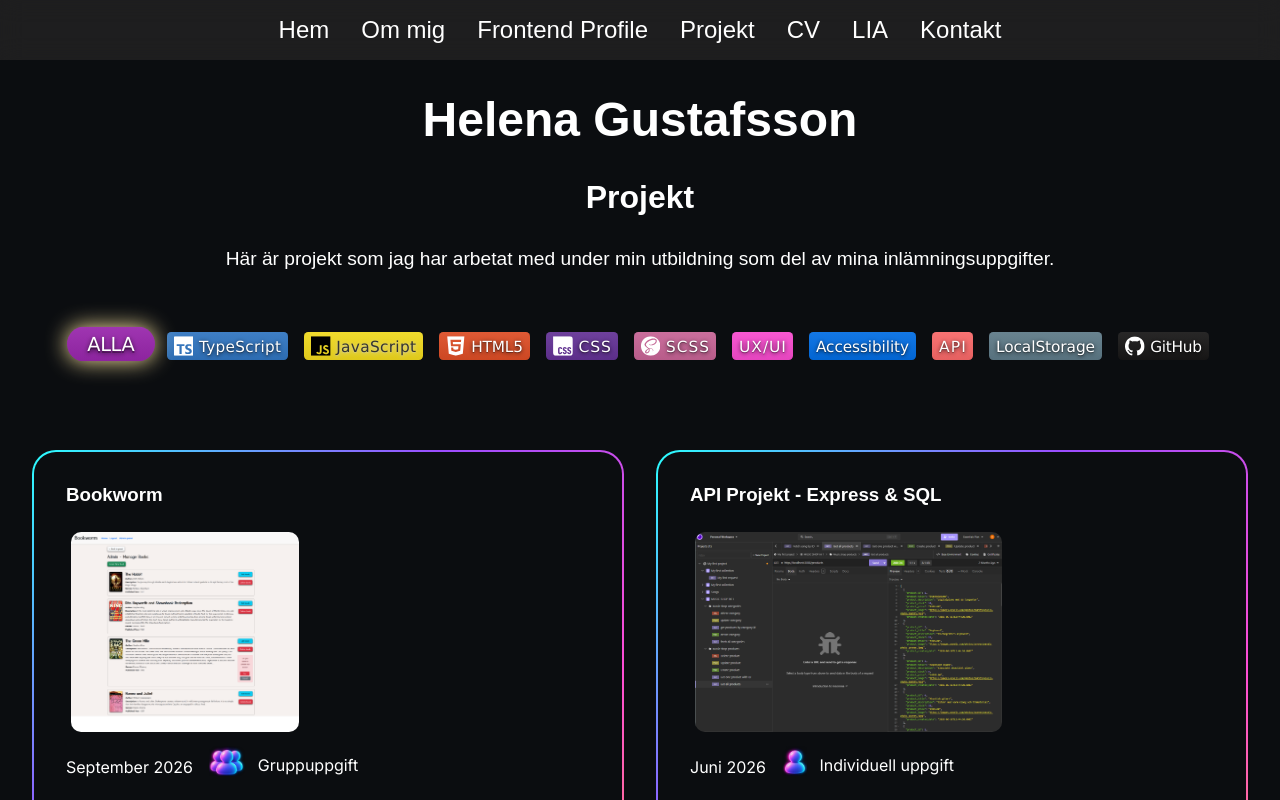
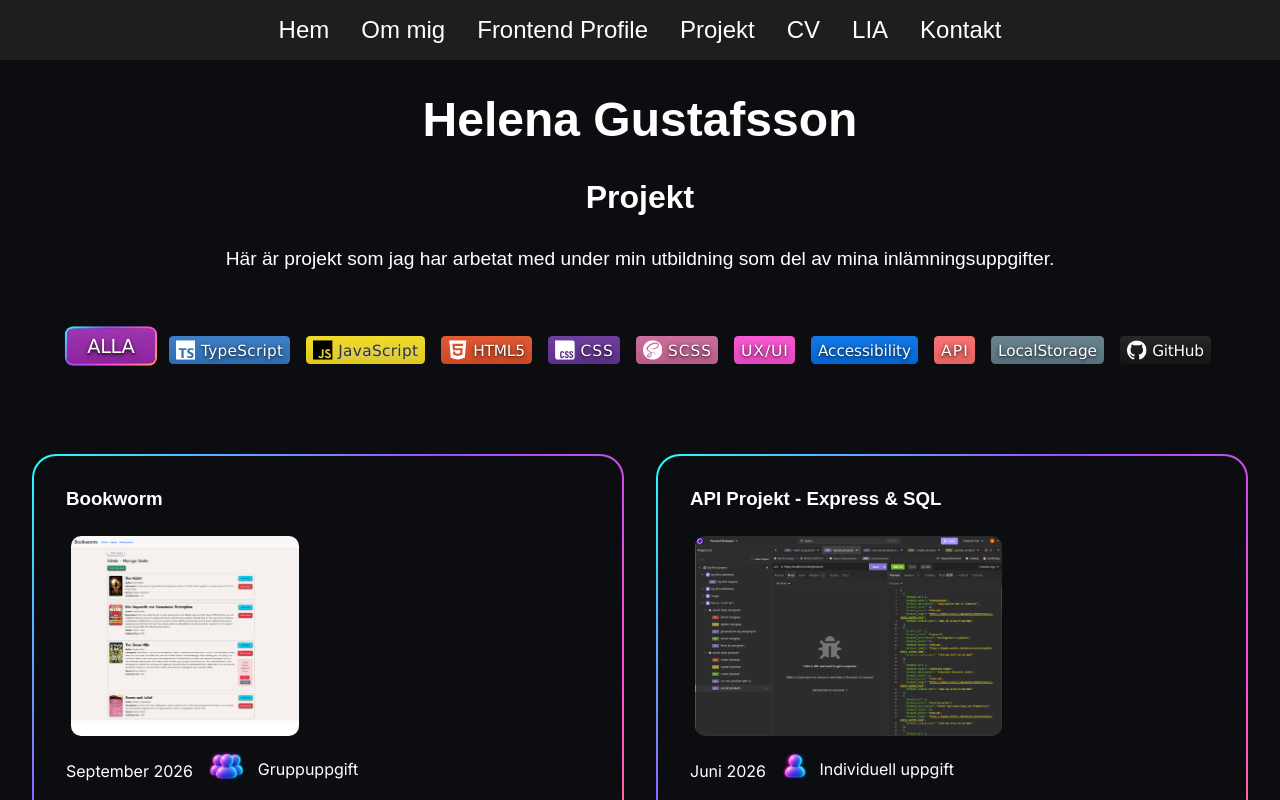
Before and after one commit to Helena-Gustafsson/Helena-Gustafsson-Portfolio-2026-React, a React (Vite) app: page / in a window 1280 px wide. Both pictures are taken after a click on the button "Projekt". Shown: the top 800 px of the page. Built offline with nearby package versions, Linux system fonts and the light colour scheme; a web font is replaced by a local one.

Commit message:
refactor: minor css adjustments in projects for the badges and selected buttons

```diff
--- a/src/styles/Projects.module.css
+++ b/src/styles/Projects.module.css
@@ -56,8 +56,13 @@
 }
 
 .selectedButton {
-  filter: drop-shadow(0 0 10px var(--neon-gold));
-  transform: scale(1.10); /* Gör knappen ett filter-snäpp större */
+  border: 2px solid transparent;
+  border-radius: 8px;
+  background: linear-gradient(var(--color-bg),
+  var(--color-bg))
+  padding-box, var(--neon-gradient-border)
+  border-box;
+  transform: scale(1.10);
 }
 
 /* STYLING FOR THE BADGE IMAGES */
@@ -72,7 +77,7 @@
 /*ALL FILTER BUTTON*/
 .filterButton:first-child .badgeImage {
   height: 32px;
-  border-radius: 30px;
+  border-radius: 1px;
 }
 
 
```
